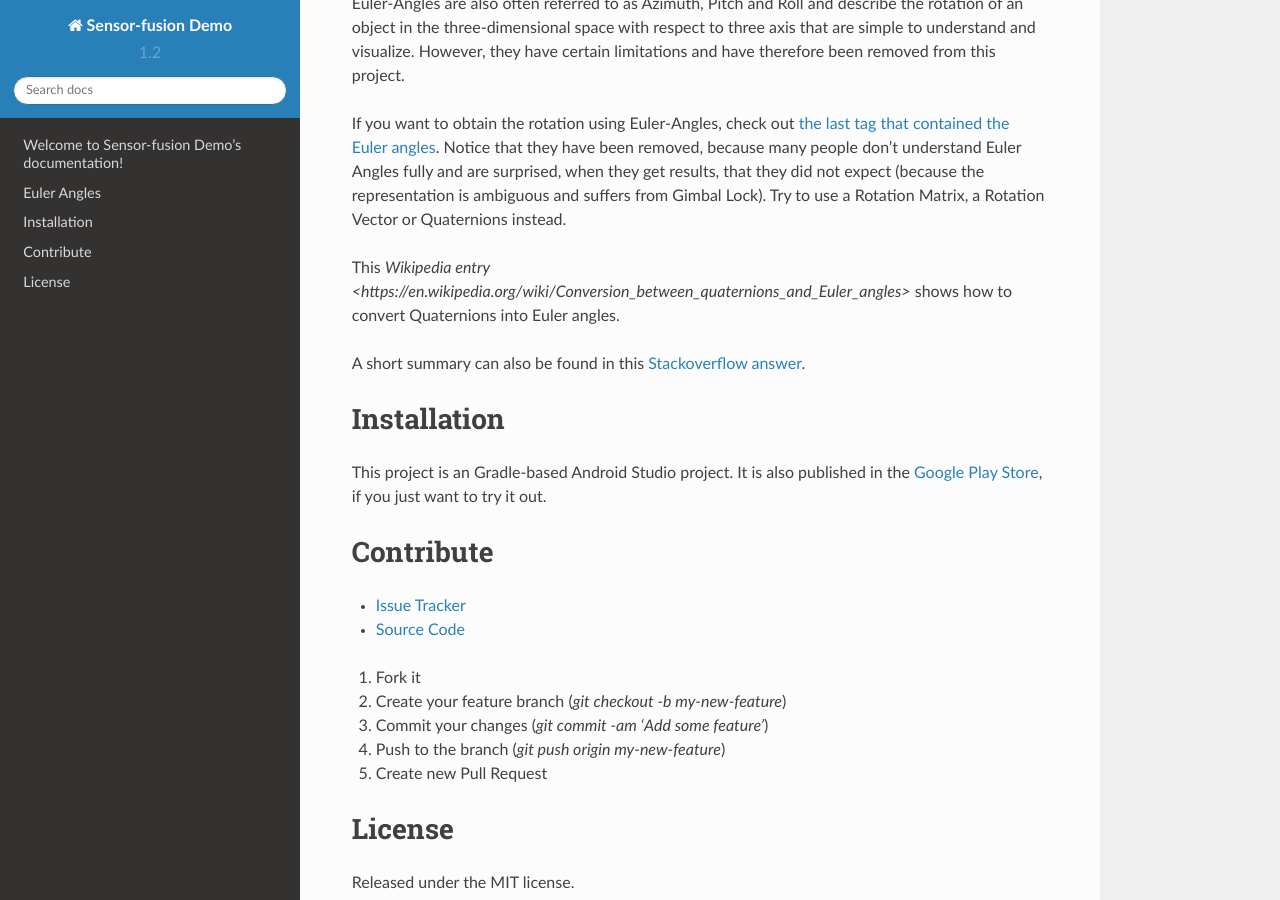
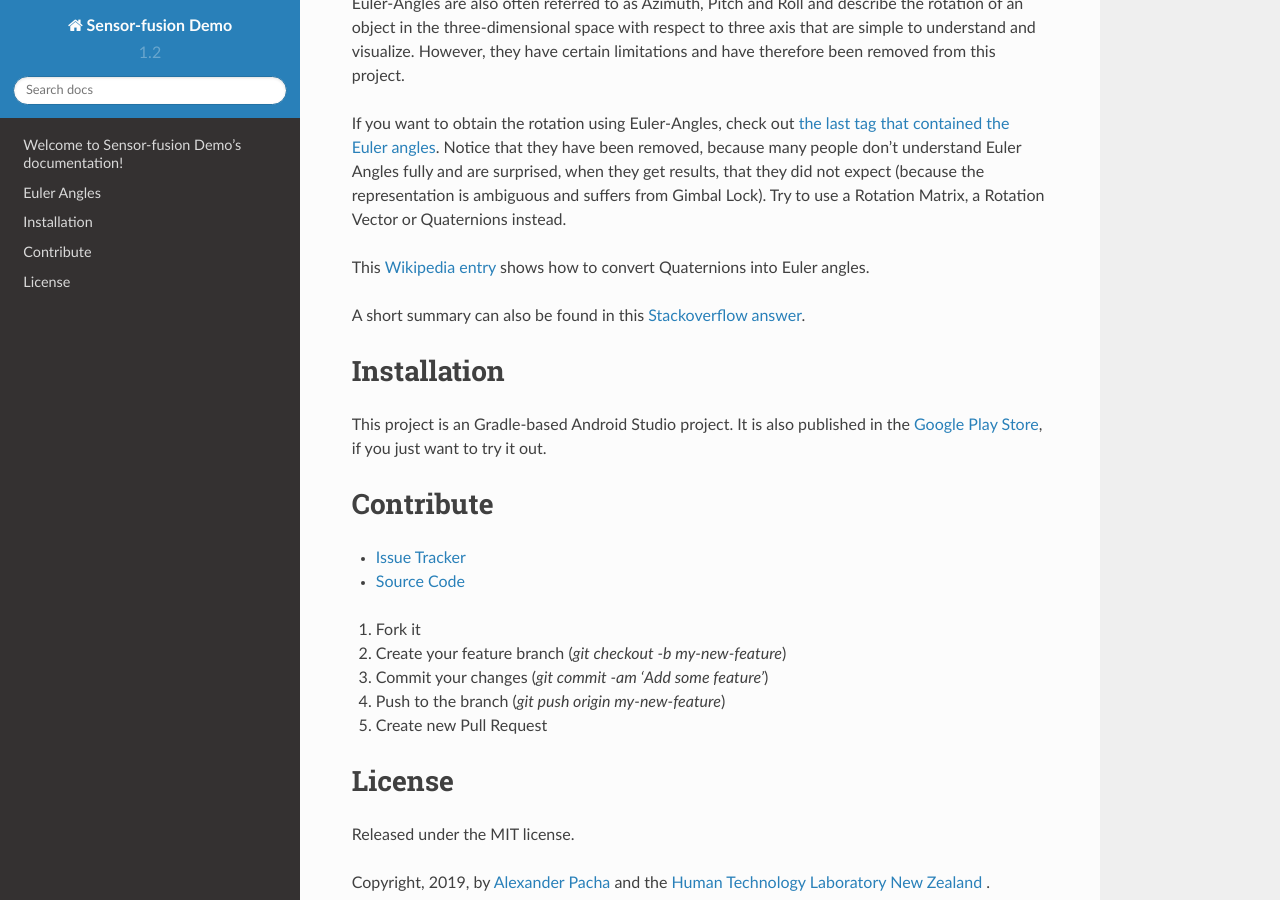
Before and after one commit to apacha/sensor-fusion-demo, a Sphinx documentation site: the page built from docs/index.rst, in a window 1280 px wide and 900 px high, scrolled down 805 px. Built offline with Sphinx 7.4.7 and the Read the Docs theme 2.0.0, drawn with Linux system fonts in a browser that asks for light colours.

Commit message:
Adding missing underscore

```diff
--- a/docs/index.rst
+++ b/docs/index.rst
@@ -24,7 +24,7 @@
 
 If you want to obtain the rotation using Euler-Angles, check out `the last tag that contained the Euler angles <https://bitbucket.org/apacha/sensor-fusion-demo/commits/tag/BeforePerformanceImprovements>`_. Notice that they have been removed, because many people don't understand Euler Angles fully and are surprised, when they get results, that they did not expect (because the representation is ambiguous and suffers from Gimbal Lock). Try to use a Rotation Matrix, a Rotation Vector or Quaternions instead.
 
-This `Wikipedia entry <https://en.wikipedia.org/wiki/Conversion_between_quaternions_and_Euler_angles>` shows how to convert Quaternions into Euler angles.
+This `Wikipedia entry <https://en.wikipedia.org/wiki/Conversion_between_quaternions_and_Euler_angles>`_ shows how to convert Quaternions into Euler angles.
 
 A short summary can also be found in this `Stackoverflow answer <http://stackoverflow.com/a/18800083/448357>`_.
 
```
